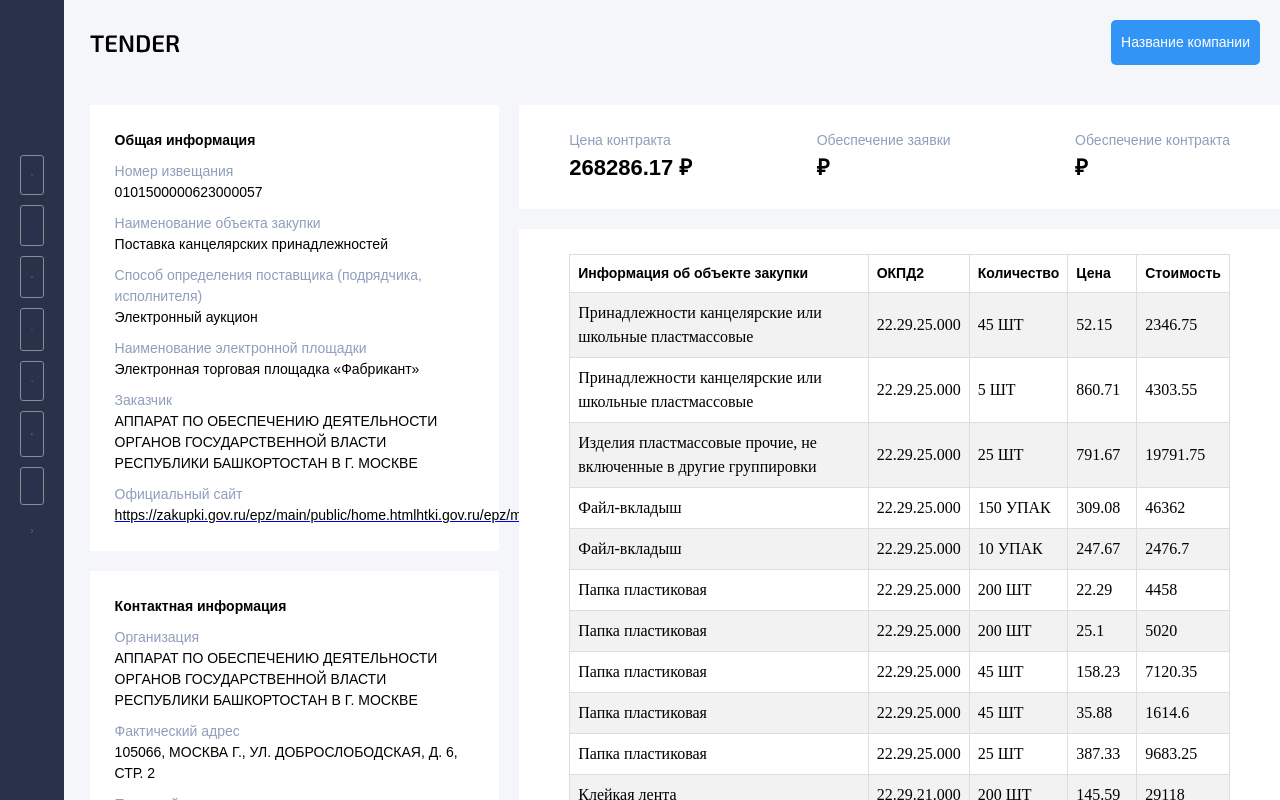
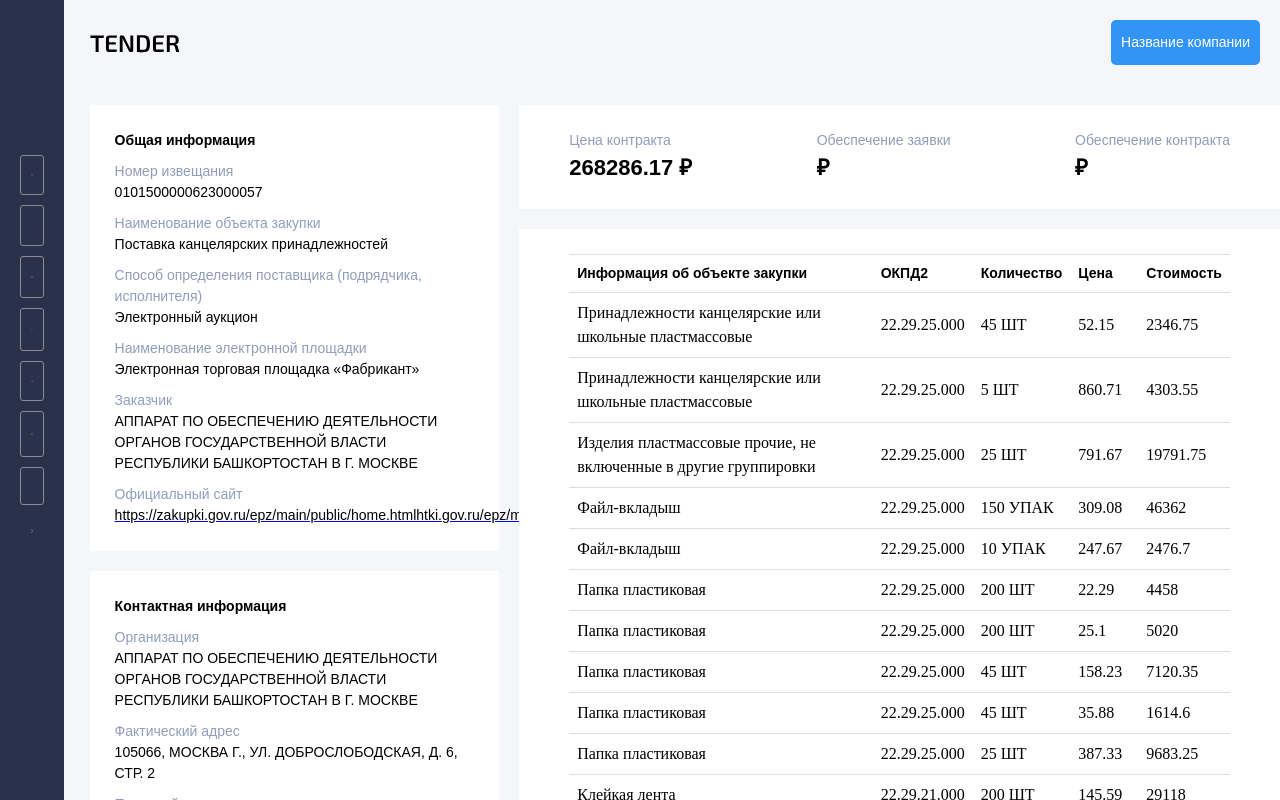
Before and after one commit to DMITRIYBY/goszakupki_front, a React (Create React App) app: page /tender/1 in a window 1280 px wide. Shown: the top 800 px of the page. Built offline with nearby package versions, Linux system fonts and the light colour scheme; no server answers.

Commit message:
add: hide nullable data fields

```diff
--- a/src/pages/TenderCard/TenderCard.jsx
+++ b/src/pages/TenderCard/TenderCard.jsx
@@ -125,6 +125,7 @@ export const TenderCard = () => {
                     {/*        <TextBlack14pxRegular>17.01.2020 в 09:00 (МСК +00:00)</TextBlack14pxRegular>*/}
                     {/*    </FlexTextColumn>*/}
                     {/*</BorderedComtainer>*/}
+                    {tender.tender[0].purchaseResponsibleInfo?.responsibleOrgInfo ? (
                     <BorderedComtainer>
                         <TextBlack14pxBold>Контактная информация</TextBlack14pxBold>
                         <FlexTextColumn>
@@ -152,6 +153,7 @@ export const TenderCard = () => {
                             <TextBlack14pxRegular>{tender.tender[0].purchaseResponsibleInfo?.responsibleInfo?.contactEMail}</TextBlack14pxRegular>
                         </FlexTextColumn>
                     </BorderedComtainer>
+                    ) : null }
                 </LeftSideSection35>
                 <RightSideSection65>
                     <BorderedComtainer style={{flexDirection: 'row' ,justifyContent: 'space-between', padding: '25px 50px 25px 50px'}}>
@@ -168,6 +170,7 @@ export const TenderCard = () => {
                             <TextBlack22pxBold>{tender.tender[0].notificationInfo?.customerRequirementsInfo?.customerRequirementInfo?.contractGuarantee?.amount} ₽</TextBlack22pxBold>
                         </FlexTextColumn>
                     </BorderedComtainer>
+                    {tender.tender[0].notificationInfo?.purchaseObjectsInfo?.notDrugPurchaseObjectsInfo?.purchaseObject ? (
                     <BorderedComtainer style={{flexDirection: 'row' ,justifyContent: 'space-between', padding: '25px 50px 25px 50px'}}>
                         <FlexTextColumn>
                             <Table>
@@ -196,10 +199,11 @@ export const TenderCard = () => {
                                 </tbody>
                             </Table>
                             <FlexTextRow style={{justifyContent: 'flex-end'}}>
-                                <TextBlack22pxBold>Итого: {tender.tender[0].notificationInfo?.purchaseObjectsInfo?.notDrugPurchaseObjectsInfo?.totalSum} ₽</TextBlack22pxBold>
+                                <TextBlack14pxBold>Итого: {tender.tender[0].notificationInfo?.purchaseObjectsInfo?.notDrugPurchaseObjectsInfo?.totalSum} ₽</TextBlack14pxBold>
                             </FlexTextRow>
                         </FlexTextColumn>
                     </BorderedComtainer>
+                    ) : null }
                     <BorderedComtainer style={{flexDirection: 'row' ,justifyContent: 'space-between', padding: '25px 50px 25px 50px'}}>
                         <FlexTextColumn>
                             <Table>
@@ -305,6 +309,7 @@ export const TenderCard = () => {
                             <TextBlack14pxRegular>{tender.tender[0].notificationInfo?.restrictionsInfo?.restrictionInfo?.preferenseRequirementInfo?.name}</TextBlack14pxRegular>
                         </FlexTextRow>
                     </BorderedComtainer>
+                    {tender.tender[0].notificationInfo?.customerRequirementsInfo?.customerRequirementInfo?.contractGuarantee ? (
                     <BorderedComtainer>
                         <TextBlack14pxBold>Обеспечение исполнения контракта</TextBlack14pxBold>
                         {/*<FlexTextColumn>*/}
@@ -324,6 +329,8 @@ export const TenderCard = () => {
                             <TextBlack14pxRegular>р/с {tender.tender[0].notificationInfo?.customerRequirementsInfo?.customerRequirementInfo?.contractGuarantee?.account?.settlementAccount} л/с {tender.tender[0].notificationInfo?.customerRequirementsInfo?.customerRequirementInfo?.contractGuarantee?.account?.personalAccount}, БИК {tender.tender[0].notificationInfo?.customerRequirementsInfo?.customerRequirementInfo?.contractGuarantee?.account?.bik}</TextBlack14pxRegular>
                         </FlexTextColumn>
                     </BorderedComtainer>
+                    ) : null }
+                    {tender.tender[0].notificationInfo?.customerRequirementsInfo?.customerRequirementInfo?.applicationGuarantee ? (
                     <BorderedComtainer>
                         <TextBlack14pxBold>Обеспечение заявки</TextBlack14pxBold>
                         {/*<FlexTextColumn>*/}
@@ -343,6 +350,7 @@ export const TenderCard = () => {
                             <TextBlack14pxRegular>р/с {tender.tender[0].notificationInfo?.customerRequirementsInfo?.customerRequirementInfo?.applicationGuarantee?.account?.settlementAccount} л/с {tender.tender[0].notificationInfo?.customerRequirementsInfo?.customerRequirementInfo?.contractGuarantee?.account?.personalAccount}, БИК {tender.tender[0].notificationInfo?.customerRequirementsInfo?.customerRequirementInfo?.contractGuarantee?.account?.bik}</TextBlack14pxRegular>
                         </FlexTextColumn>
                     </BorderedComtainer>
+                    ) : null }
                     <BorderedComtainer>
                         <TextBlack14pxBold>Начальная(максимальная) цена контракта</TextBlack14pxBold>
                         {/*<FlexTextColumn>*/}
@@ -410,6 +418,7 @@ export const TenderCard = () => {
                             </BorderFitContaienr>
                         )}
                     </BorderOpeningContainer>
+                    {tender.clarification[0]?.commonInfo ? (
                     <BorderOpeningContainer>
                         <FlexTextRow style={{alignItems: 'center'}}>
                             <TextBlack14pxBold style={{marginRight: '20px'}}>Разъяснения</TextBlack14pxBold>
@@ -433,6 +442,7 @@ export const TenderCard = () => {
                             </BorderFitContaienr>
                         )}
                     </BorderOpeningContainer>
+                    ) : null }
                     <BorderedComtainer>
                         <TextBlack14pxBold>Информация о сроках исполнения контракта и источниках финансирования</TextBlack14pxBold>
                         {/*<FlexTextColumn>*/}
--- a/src/pages/TenderCard/styles.ts
+++ b/src/pages/TenderCard/styles.ts
@@ -45,13 +45,14 @@ export const Table = styled.table`
 `;
 
 export const TableRow = styled.tr`
-  &:nth-child(even) {
-    background-color: #f2f2f2;
-  }
+  //&:nth-child(even) {
+  //  background-color: #f2f2f2;
+  //}
 `;
 
 export const TableCell = styled.td`
-  border: 1px solid #dddddd;
-  text-align: left;
+  border-top: 1px solid #dddddd;
+  border-bottom: 1px solid #dddddd;
+  text-align: left; //need to right
   padding: 8px;
 `;
```
